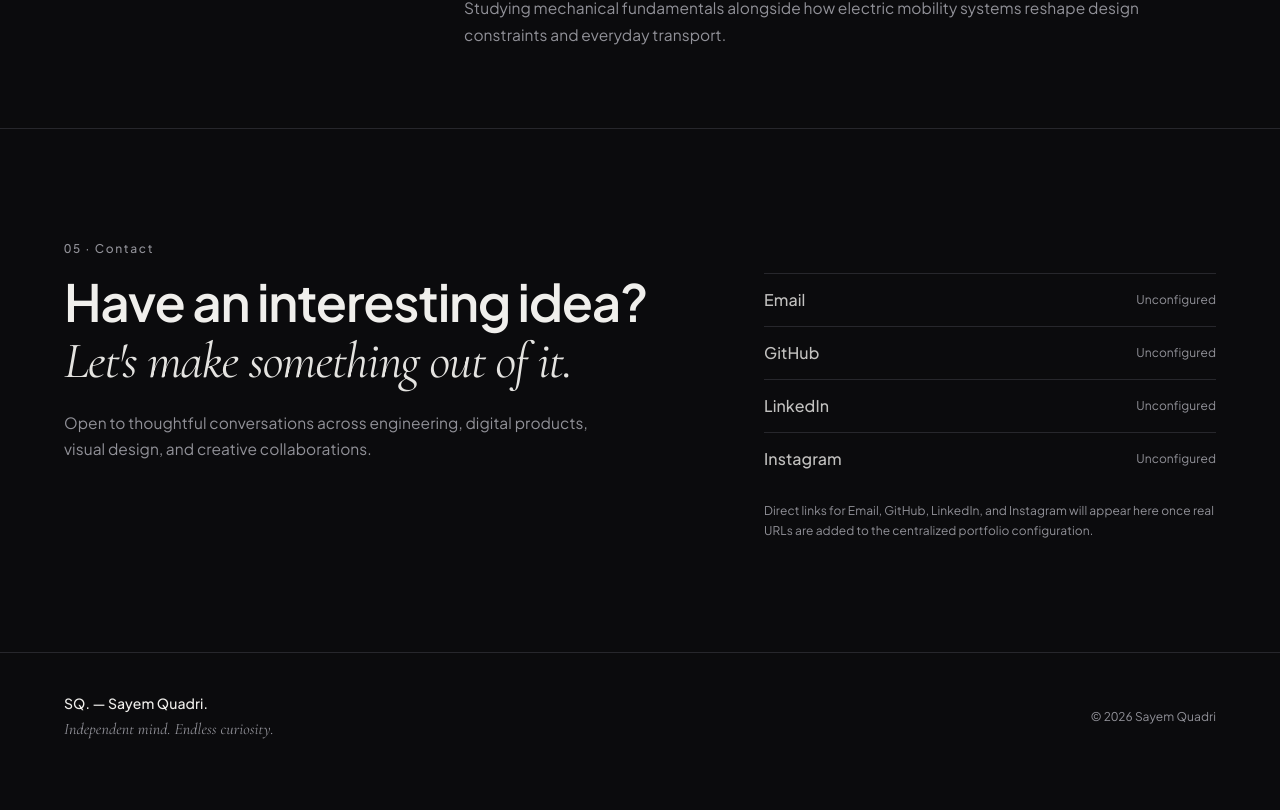
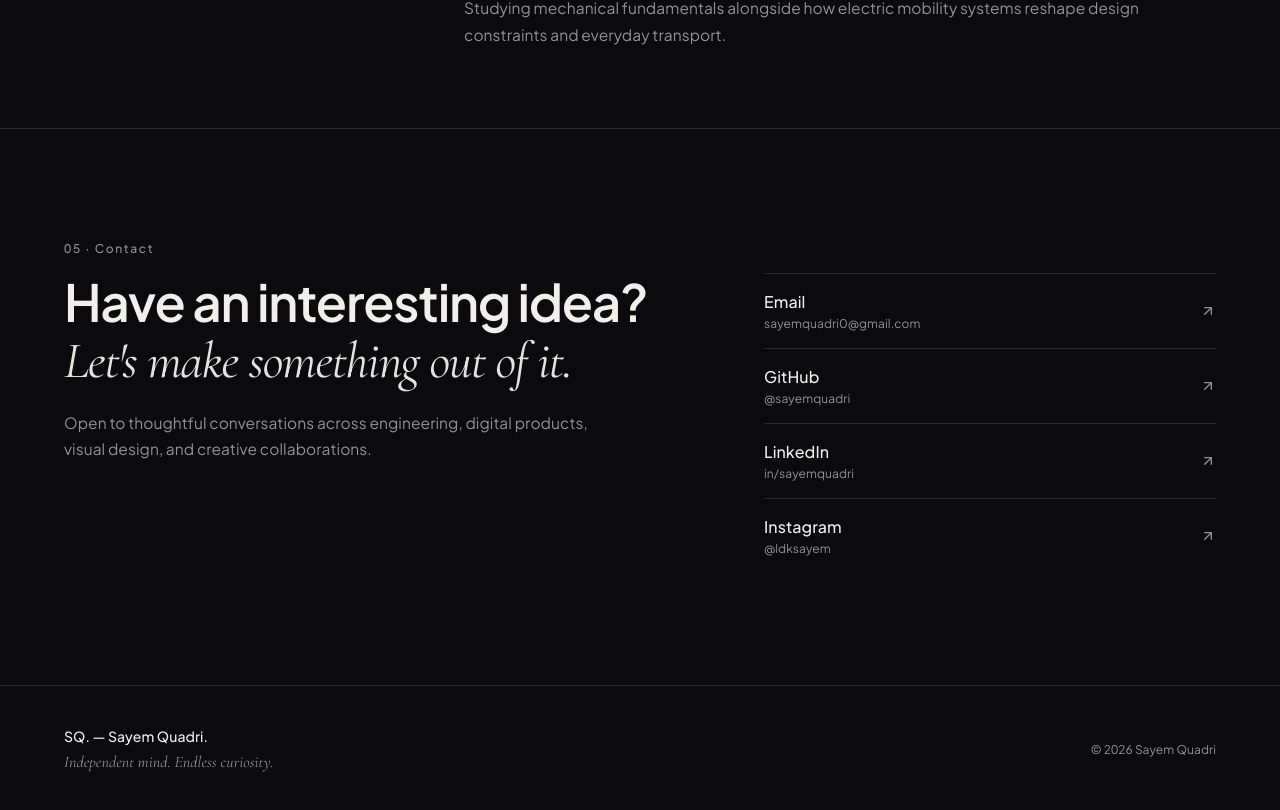
Before and after one commit to sayemquadri/sayport, a React (Vite) app: page / in a window 1280 px wide. Shown: the part 4995-5805 px from the top of the page. Before the commit the page ends 5776 px from the top, so only its background shows below. Built offline with nearby package versions, Linux system fonts and the light colour scheme.

Commit message:
feat: update social channels with profile links
Populate social media and contact links in the portfolio data and update the corresponding test suite to verify the new configuration.

```diff
--- a/src/data/portfolio.ts
+++ b/src/data/portfolio.ts
@@ -313,21 +313,25 @@ export const SOCIAL_CHANNELS: SocialChannel[] = [
   {
     id: 'email',
     label: 'Email',
-    url: '',
+    url: 'mailto:sayemquadri0@gmail.com',
+    handle: 'sayemquadri0@gmail.com',
   },
   {
     id: 'github',
     label: 'GitHub',
-    url: '',
+    url: 'https://github.com/sayemquadri',
+    handle: '@sayemquadri',
   },
   {
     id: 'linkedin',
     label: 'LinkedIn',
-    url: '',
+    url: 'https://www.linkedin.com/in/sayemquadri',
+    handle: 'in/sayemquadri',
   },
   {
     id: 'instagram',
     label: 'Instagram',
-    url: '',
+    url: 'https://www.instagram.com/ldksayem',
+    handle: '@ldksayem',
   },
 ];
```
Also changed, not shown: 1 other file (tests, documents, lock files or other folders).
